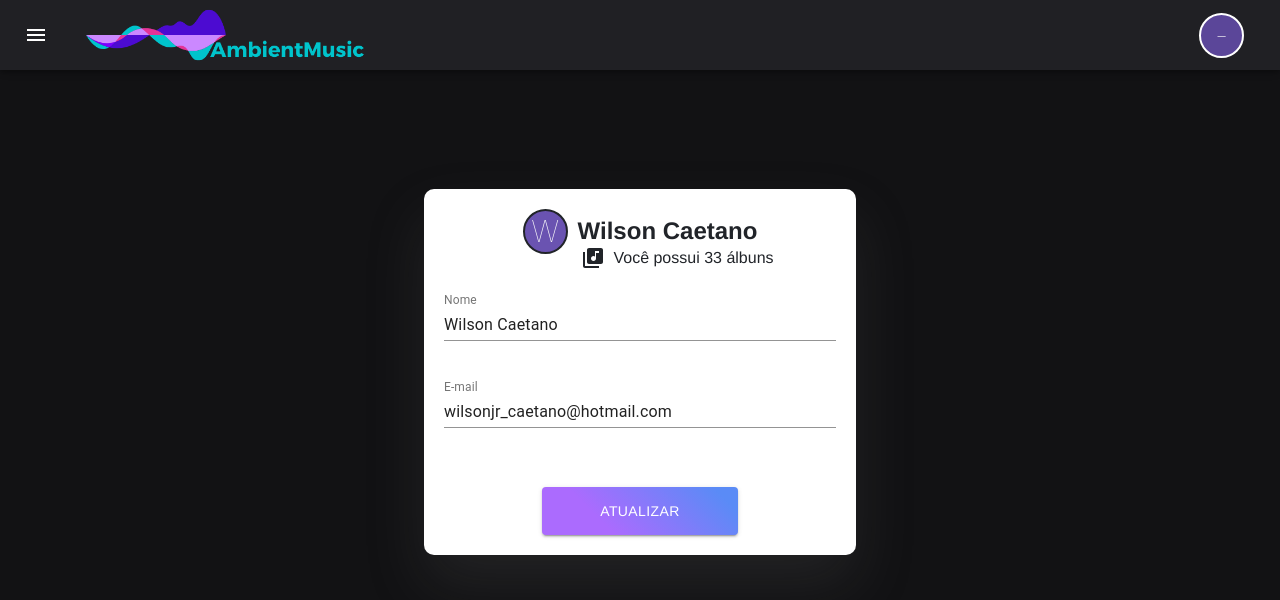
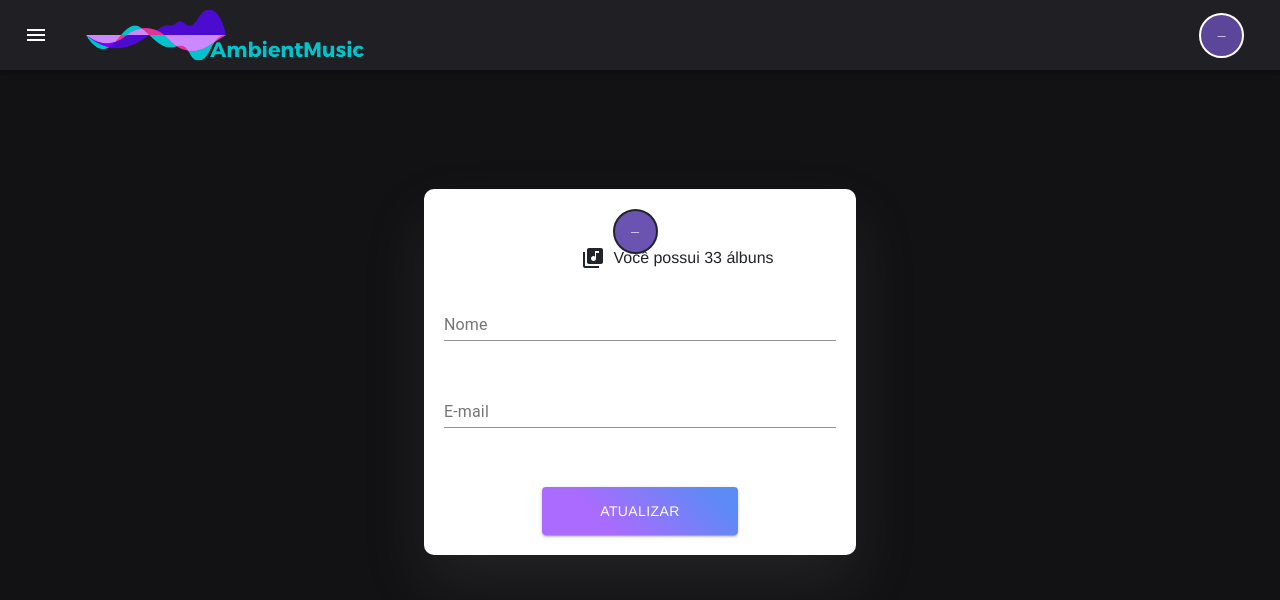
Before and after one commit to WilsonCaetanojr/ambient-music-web, a React (Create React App) app: page /myAccount in a window 1280 px wide. Shown: the top 600 px of the page. Built offline with nearby package versions, Linux system fonts and the light colour scheme.

Commit message:
Configura tela MyAccount para consumir API

```diff
--- a/src/pages/myAccount/MyAccount.jsx
+++ b/src/pages/myAccount/MyAccount.jsx
@@ -1,17 +1,50 @@
-import { useState } from "react";
+import { useContext, useState } from "react";
 import Avatar from "@material-ui/core/Avatar";
 import LibraryMusicIcon from "@material-ui/icons/LibraryMusic";
 import Navbar from "../../components/navbar/Navbar";
 import { Input, InputLabel, FormControl, Button } from "@material-ui/core";
+import { UserContext } from "../../context/UserContext";
+import Loading from "../../components/loading/Loading";
+import api from "../../services/api";
 import "./myAccount.css";
+import { changedValues } from "../../utils/changedValues";
 
 const MyAccount = () => {
-  const [name, setName] = useState("Wilson Caetano");
-  const [email, setEmail] = useState("wilsonjr_caetano@hotmail.com");
+  const { user, setUser } = useContext(UserContext);
+  const [name, setName] = useState(user.Name);
+  const [email, setEmail] = useState(user.Email);
+  const [initialState, setInitialState] = useState({
+    Name: user.Name,
+    Email: user.Email,
+  });
+  const [loading, setLoading] = useState(false);
+
+  const handleSubmit = async () => {
+    try {
+      setLoading(true);
+
+      const body = changedValues({
+        initial: initialState,
+        current: { Email: email, Name: name },
+      });
+
+      if (Object.keys(body).length < 1) return setLoading(false);
+
+      await api.put(`users/${user.Id}`, body);
+
+      setUser(body);
+      setInitialState(Object.assign(initialState, body));
+      setLoading(false);
+    } catch (error) {
+      setLoading(false);
+      console.log(error);
+    }
+  };
 
   return (
     <>
       <Navbar />
+      <Loading loading={loading} />
       <div className="profileContainer">
         <div className="containerFormUser">
           <div className="wrapper fadeInDown">
@@ -23,12 +56,12 @@ const MyAccount = () => {
                   className="avatar-my-account"
                 >
                   <label className="labelAvatar">
-                    {"user" && "user.Nome"
-                      ? "Wilson".substring(0, 1).toUpperCase()
-                      : "A"}
+                    {user && user.Name
+                      ? user.Name.substring(0, 1).toUpperCase()
+                      : "-"}
                   </label>
                 </Avatar>
-                <strong>Wilson Caetano</strong>
+                <strong>{user.Name}</strong>
                 <div>
                   <p>
                     <LibraryMusicIcon className="icon-album-my-account" />
@@ -58,7 +91,11 @@ const MyAccount = () => {
               </FormControl>
 
               <div className="container-btn-account">
-                <Button variant="contained" className="buton-gradient">
+                <Button
+                  variant="contained"
+                  className="buton-gradient"
+                  onClick={handleSubmit}
+                >
                   Atualizar
                 </Button>
               </div>
--- /dev/null
+++ b/src/utils/changedValues.js
@@ -0,0 +1,9 @@
+export const changedValues = ({ initial, current }) => {
+  const body = {};
+
+  Object.keys(initial).forEach(key => {
+    if (initial[key] !== current[key]) body[key] = current[key];
+  });
+
+  return body;
+};
```
